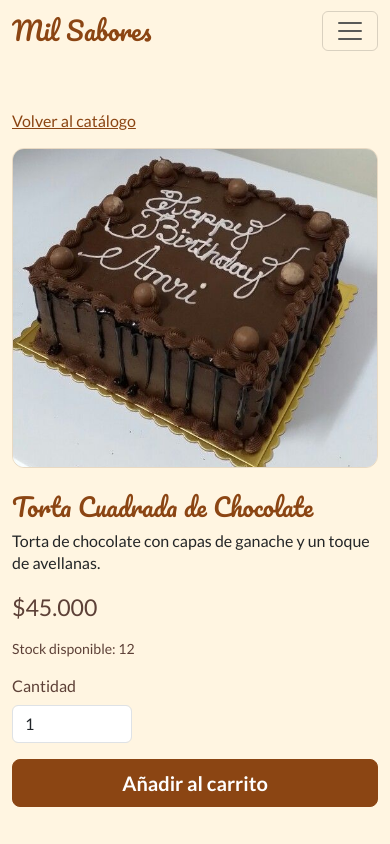
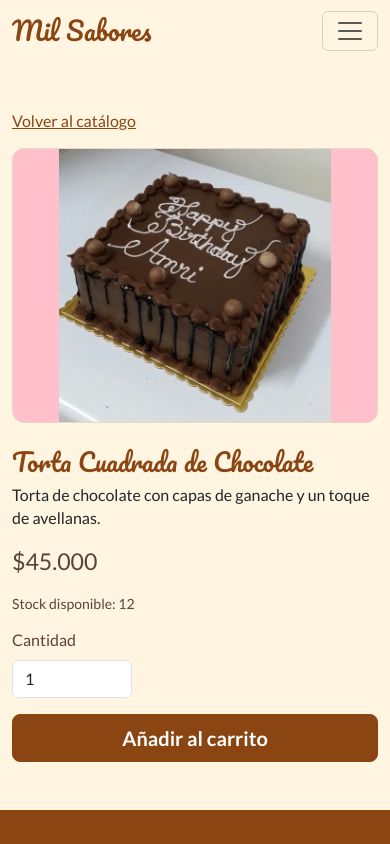
Before and after one commit to armavalenzuela/FS2_007_G6_React, a React (Vite) app in the folder react_pasteleria/: page /producto/TC001 in a window 390 px wide. Shown: the top 844 px of the page. Built offline with nearby package versions, Linux system fonts and the light colour scheme.

Commit message:
ajuste de responsive en imagenes de detalle:producto

```diff
--- a/react_pasteleria/src/styles/style.css
+++ b/react_pasteleria/src/styles/style.css
@@ -163,14 +163,21 @@ a:hover {
   display: block;
 }
 
-/* Imagen grande de la ficha de detalle (products.html) */
+/* Imagen adaptable de la ficha de detalle */
 .detalle-img-producto {
-  height: 320px;
+  width: 100%;
+  aspect-ratio: 4 / 3;
   overflow: hidden;
   background-color: var(--color-rosa);
   display: flex;
   align-items: center;
   justify-content: center;
+}
+
+.detalle-img-producto img {
+  width: 100%;
+  height: 100%;
+  object-fit: contain;
 }
 
 .card-producto .precio {
```
